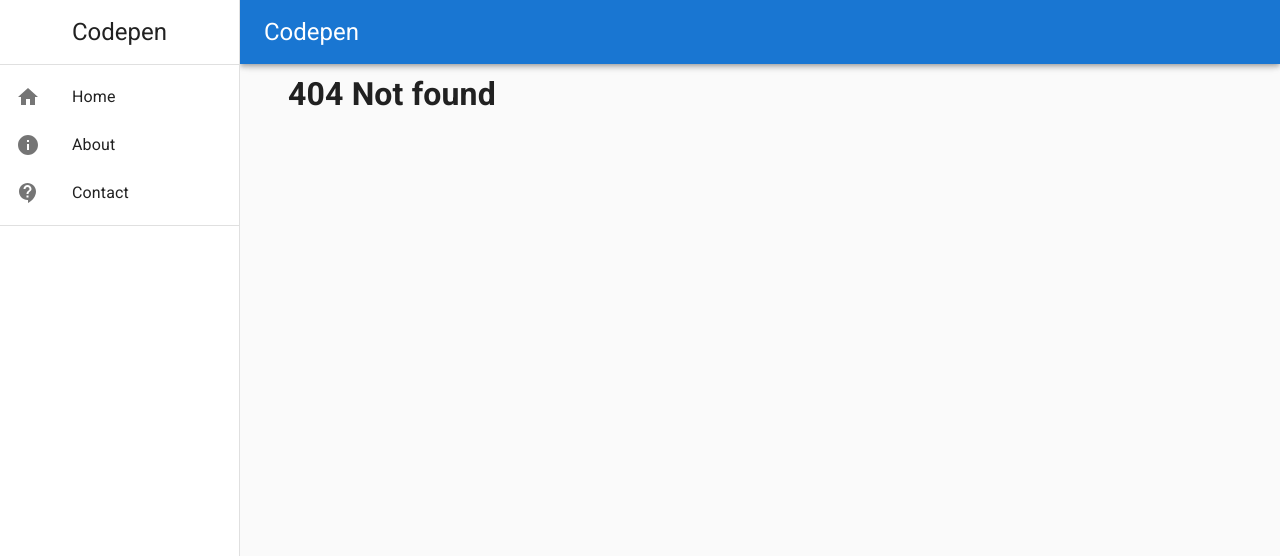
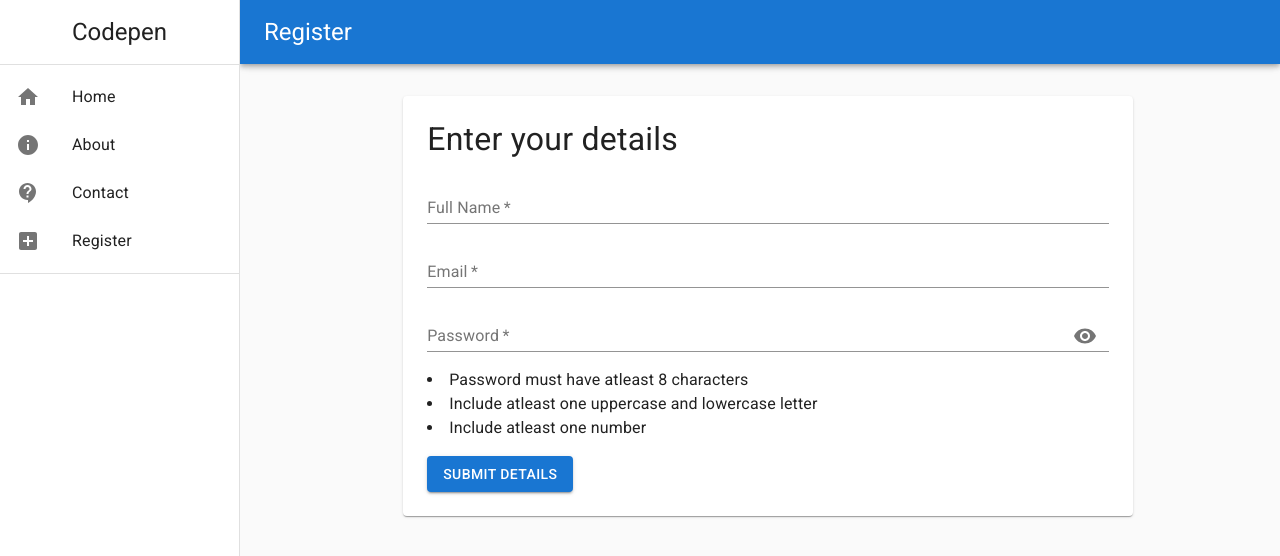
Before and after one commit to arshkhatwani/codepen-clone, a React (Create React App) app in the folder client/: page /user/register in a window 1280 px wide. Before the commit this address had no page. Shown: the top 556 px of the page. Built offline with nearby package versions, Linux system fonts and the light colour scheme.

Commit message:
Register form added

```diff
--- a/client/src/App.js
+++ b/client/src/App.js
@@ -6,6 +6,7 @@ import Contact from "./components/Contact";
 import Navbar from "./components/Navbar";
 import CodeEditor from "./components/CodeEditor";
 import Home from "./components/Home";
+import RegisterForm from "./components/RegisterForm";
 import {
   makeStyles,
   Container,
@@ -72,6 +73,9 @@ function App() {
                 </Route>
                 <Route exact path="/about" component={About}></Route>
                 <Route exact path="/contact" component={Contact}></Route>
+                <Route exact path="/user/register">
+                  <RegisterForm topHeading={topHeading} setTopHeading={setTopHeading} />
+                </Route>
                 <Route exact path="/editor">
                   <CodeEditor topHeading={topHeading} setTopHeading={setTopHeading} />
                 </Route>
--- a/client/src/components/Navbar.jsx
+++ b/client/src/components/Navbar.jsx
@@ -17,8 +17,9 @@ import HomeIcon from "@material-ui/icons/Home";
 import InfoIcon from "@material-ui/icons/Info";
 import ContactSupportIcon from "@material-ui/icons/ContactSupport";
 import { Link } from "react-router-dom";
-import PersonIcon from '@material-ui/icons/Person';
-import ExitToAppIcon from '@material-ui/icons/ExitToApp';
+import PersonIcon from "@material-ui/icons/Person";
+import ExitToAppIcon from "@material-ui/icons/ExitToApp";
+import AddBoxIcon from '@material-ui/icons/AddBox';
 
 const drawerWidth = 240;
 
@@ -118,23 +119,41 @@ function Navbar(props) {
           <List>
             <Link className={classes.navLink}>
               <ListItem button>
-              <ListItemIcon>
-              <PersonIcon />
-              </ListItemIcon>
+                <ListItemIcon>
+                  <PersonIcon />
+                </ListItemIcon>
                 <ListItemText primary="Profile" />
               </ListItem>
             </Link>
             <Link className={classes.navLink}>
               <ListItem button>
-              <ListItemIcon>
-              <ExitToAppIcon color="error"/>
-              </ListItemIcon>
-                <ListItemText primary="Logout" primaryTypographyProps={{color:"error"}}/>
+                <ListItemIcon>
+                  <ExitToAppIcon color="error" />
+                </ListItemIcon>
+                <ListItemText
+                  primary="Logout"
+                  primaryTypographyProps={{ color: "error" }}
+                />
               </ListItem>
             </Link>
           </List>
           <Divider />
         </>
+      );
+    }
+  };
+
+  const registerOptions = () => {
+    if (!isAuth) {
+      return (
+        <Link className={classes.navLink} to="/user/register">
+          <ListItem button>
+            <ListItemIcon>
+              <AddBoxIcon />
+            </ListItemIcon>
+            <ListItemText primary="Register" />
+          </ListItem>
+        </Link>
       );
     }
   };
@@ -148,13 +167,14 @@ function Navbar(props) {
       {profileOptions()}
       <List>
         {navItems.map((item, index) => (
-          <Link to={item.navLink} className={classes.navLink}>
-            <ListItem button key={item.name}>
+          <Link to={item.navLink} className={classes.navLink} key={index}>
+            <ListItem button>
               {item.icon}
               <ListItemText primary={item.name} />
             </ListItem>
           </Link>
         ))}
+        {registerOptions()}
       </List>
       <Divider />
     </div>
--- /dev/null
+++ b/client/src/components/RegisterForm.jsx
@@ -0,0 +1,195 @@
+import React, { useState, useEffect } from "react";
+import { Link } from "react-router-dom";
+import {
+  Container,
+  TextField,
+  makeStyles,
+  Card,
+  Typography,
+  Button,
+  InputAdornment,
+  IconButton,
+  Slide,
+  Dialog,
+  DialogContent,
+  DialogActions,
+} from "@material-ui/core";
+import VisibilityIcon from "@material-ui/icons/Visibility";
+import url from "../serverInfo";
+
+const useStyles = makeStyles((theme) => ({
+  containerContent: {
+    display: "flex",
+    flexDirection: "column",
+    justifyContent: "center",
+    // background:"yellow"
+  },
+
+  textField: {
+    marginBottom: theme.spacing(2),
+    fontSize: "2rem",
+  },
+
+  root: {
+    padding: theme.spacing(3),
+    display: "flex",
+    flexDirection: "column",
+    justifyContent: "center",
+    alignItems: "flex-start",
+    width: "80%",
+    margin: "0 auto",
+    marginTop: theme.spacing(3),
+  },
+
+  navLink: {
+    color: "inherit",
+    textDecoration: "none",
+  },
+}));
+
+const Transition = React.forwardRef(function Transition(props, ref) {
+  return <Slide direction="up" ref={ref} {...props} />;
+});
+
+export default function RegisterForm(props) {
+  const classes = useStyles();
+  console.log(url);
+  const { topHeading, setTopHeading } = props;
+  const [vis, setVis] = useState(false);
+  const [formBody, setFormBody] = useState({
+    userName: "",
+    userEmail: "",
+    password: "",
+  });
+
+  const [dialogMsg, setDialogMsg] = useState("");
+  const [open, setOpen] = React.useState(false);
+  const handleClickOpen = (msg) => {
+    setOpen(true);
+    setDialogMsg(msg);
+  };
+  const handleClose = () => {
+    setOpen(false);
+  };
+
+  useEffect(() => {
+    setTopHeading("Register");
+  }, []);
+
+  const onSubmitHandler = (e) => {
+    e.preventDefault();
+    // console.log(formBody);
+    fetch(url + "/adddata/register/user", {
+      method: "POST",
+      body: JSON.stringify(formBody),
+      headers: {
+        "Content-Type": "application/json",
+      },
+    }).then((res) => {
+      if (res.status === 201) {
+        handleClickOpen(
+          "Congratulations you have been successfully registered\nHead over to login page to login your account"
+        );
+      } else if (res.status === 409) {
+        handleClickOpen(
+          "Email already exists\nPlease enter a different email"
+        );
+      } else {
+        handleClickOpen("Oops! Could not register right now\nTry again later");
+      }
+    });
+  };
+
+  const handleClickVis = (e) => {
+    e.preventDefault();
+    setVis(!vis);
+  };
+
+  return (
+    <>
+      <Dialog
+        open={open}
+        TransitionComponent={Transition}
+        keepMounted
+        onClose={handleClose}
+        aria-labelledby="alert-dialog-slide-title"
+        aria-describedby="alert-dialog-slide-description"
+      >
+        <DialogContent>{dialogMsg}</DialogContent>
+        <DialogActions>
+          <Button onClick={handleClose} color="primary">
+            Close
+          </Button>
+          <Link to="/" className={classes.navLink}>
+            <Button color="primary">Go to Login page</Button>
+          </Link>
+        </DialogActions>
+      </Dialog>
+      <Container className={classes.containerContent}>
+        <form onSubmit={onSubmitHandler}>
+          <Card className={classes.root}>
+            <Typography variant="h4" className={classes.textField}>
+              Enter your details
+            </Typography>
+            <TextField
+              fullWidth
+              required={true}
+              className={classes.textField}
+              id="name"
+              label="Full Name"
+              value={formBody.userName}
+              onChange={(e) =>
+                setFormBody({ ...formBody, userName: e.target.value })
+              }
+            />
+            <TextField
+              fullWidth
+              required={true}
+              className={classes.textField}
+              id="email"
+              label="Email"
+              type="email"
+              value={formBody.userEmail}
+              onChange={(e) =>
+                setFormBody({ ...formBody, userEmail: e.target.value })
+              }
+            />
+            <TextField
+              fullWidth
+              required={true}
+              className={classes.textField}
+              id="pass"
+              label="Password"
+              type={vis ? "text" : "password"}
+              inputProps={{
+                pattern: /^(?=.*[a-z])(?=.*[A-Z])(?=.*\d)[a-zA-Z\d]{8,}$/
+                  .source,
+              }}
+              InputProps={{
+                endAdornment: (
+                  <InputAdornment position="end">
+                    <IconButton onClick={handleClickVis}>
+                      <VisibilityIcon />
+                    </IconButton>
+                  </InputAdornment>
+                ),
+              }}
+              value={formBody.password}
+              onChange={(e) =>
+                setFormBody({ ...formBody, password: e.target.value })
+              }
+            />
+            <Typography paragraph>
+              <li> Password must have atleast 8 characters </li>
+              <li> Include atleast one uppercase and lowercase letter </li>
+              <li> Include atleast one number </li>
+            </Typography>
+            <Button variant="contained" color="primary" type="submit">
+              Submit Details
+            </Button>
+          </Card>
+        </form>
+      </Container>
+    </>
+  );
+}
--- /dev/null
+++ b/client/src/serverInfo.js
@@ -0,0 +1,3 @@
+const url = "http://localhost:3001";
+
+module.exports = url;
```
